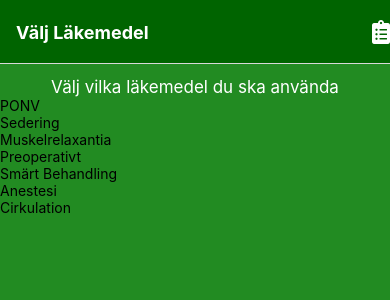
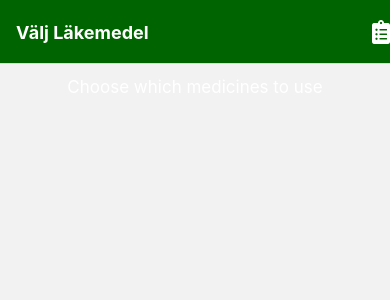
Before and after one commit to lelkespeter/medicine, a React Native app in the folder anesthesia-drugs/: screen / in a window 390 px wide. Shown: the top 300 px of the page. Built offline with nearby package versions, Linux system fonts and the light colour scheme.

Commit message:
KategoriScreen NO diisplaay & non-unique key

```diff
--- a/anesthesia-drugs/components/output/KategoriGridTile.js
+++ b/anesthesia-drugs/components/output/KategoriGridTile.js
@@ -1,18 +1,34 @@
 import {Pressable, StyleSheet, Text, View} from "react-native";
 import React from "react";
 
-const KategoriGridTile = ({catName}) => {
+const KategoriGridTile = ({drugName}) => {
   return (
-    <View>
-      <Pressable>
-        <View>
-          <Text>{catName}</Text>
-        </View>
-      </Pressable>
+    <View style={styles.gridOuter}>
+      <View style={styles.gridInner}>
+        <Text style={{color: "#fff"}}>{drugName}</Text>
+      </View>
     </View>
   );
 };
 
 export default KategoriGridTile;
 
-const styles = StyleSheet.create({});
+const styles = StyleSheet.create({
+  gridOuter: {
+    flex: 1,
+    margin: 16,
+    height: 150,
+    borderRadius: 7,
+    elevation: 4,
+    backgroundColor: "green",
+    shadowColor: "green",
+    shadowOpacity: 0.25,
+    shadowOffset: {width: 0, height: 2},
+    shadowRadius: 8,
+  },
+  gridInner: {
+    flex: 1,
+    padding: 17,
+    alignItems: "center",
+  },
+});
--- a/anesthesia-drugs/screens/KategoriScreen.js
+++ b/anesthesia-drugs/screens/KategoriScreen.js
@@ -4,24 +4,38 @@ import React from "react";
 import {GlobalStyles} from "../constants/appColors";
 import LMCategory from "../constants/category";
 import KategoriGridTile from "../components/output/KategoriGridTile";
-
-function renderKategoriItem(itemData) {
-  return <KategoriGridTile catName={itemData.item.catName} />;
-}
+import DRUGS from "../constants/data";
 
 const KategoriScreen = () => {
+  const matchedList = LMCategory.map((kategori) => {
+    const matchedDrugs = DRUGS.filter(
+      (lm) => lm.catId && lm.catId === kategori.catId
+    );
+    return {
+      katNamn: kategori.catName,
+      drugs: matchedDrugs.map((lm) => lm.drugName),
+    };
+  });
   return (
     <>
       <View style={styles.screenContainer}>
         <View style={styles.titleContainer}>
-          <Text style={styles.titleText}>
-            Välj vilka läkemedel du ska använda
-          </Text>
+          <Text style={styles.titleText}>Choose which medicines to use</Text>
         </View>
         <FlatList
-          data={LMCategory}
-          keyExtractor={(item) => item.catId}
-          renderItem={renderKategoriItem}
+          data={matchedList}
+          keyExtractor={(item, index) => item.catName + index}
+          numColumns={2}
+          renderItem={({item}) => (
+            <View style={{flex: 1, flexDirection: "column", margin: 10}}>
+              <Text style={{fontWeight: "bold", marginBottom: 5}}>
+                {item.catName}
+              </Text>
+              {item.drugs.map((lm, index) => (
+                <Text key={index}>{lm}</Text>
+              ))}
+            </View>
+          )}
         />
       </View>
     </>
@@ -33,7 +47,7 @@ export default KategoriScreen;
 const styles = StyleSheet.create({
   screenContainer: {
     flex: 1,
-    backgroundColor: GlobalStyles.colors.forestgreen,
+    // backgroundColor: GlobalStyles.colors.forestgreen,
   },
   titleContainer: {
     marginTop: 13,
```
